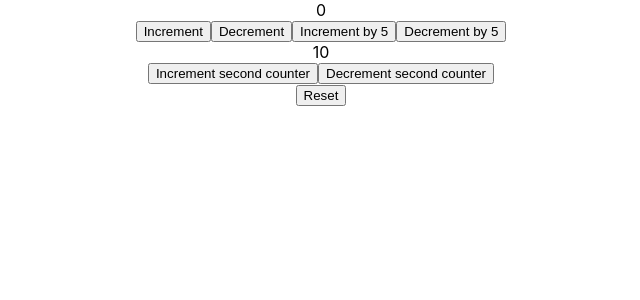
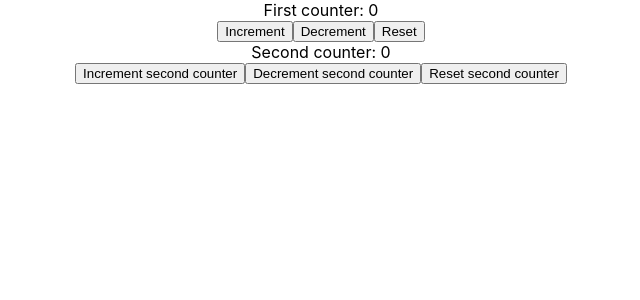
Before and after one commit to Alex-2kZharkov/React-Hooks-learning, a React (Create React App) app: page / in a window 1280 px wide. Shown: the top 300 px of the page, without its empty margins (319-959 px from the left). Built offline with nearby package versions, Linux system fonts and the light colour scheme.

Commit message:
Two simple use reducers for counters. They are independent and share similar functionality without copying logic for reducer function

```diff
--- a/src/App.js
+++ b/src/App.js
@@ -1,13 +1,12 @@
 import React from 'react';
 import './App.css';
 import UseReducerCounter from './UseReducerCounter';
-import UseReducerAnotherCounter from './UseReducerAnotherCounter';
 
 function App() {
   return (
     <div className='App'>
       <div>
-        <UseReducerAnotherCounter />
+        <UseReducerCounter />
       </div>
     </div>
   );
--- a/src/UseReducerCounter.js
+++ b/src/UseReducerCounter.js
@@ -19,13 +19,22 @@ const reducer = (state, action) => {
   }
 };
 function UseReducerCounter() {
-  const [count, dispatch] = useReducer(reducer, initialState);
+  const [count, dispatch] = useReducer(reducer, initialState); // first reducer
+  const [count2, dispatch2] = useReducer(reducer, initialState); // seconds reducer
   return (
     <div>
-      <div>{count}</div>
+      <div>First counter: {count}</div>
       <button onClick={() => dispatch('increment')}>Increment</button>
       <button onClick={() => dispatch('decrement')}>Decrement</button>
       <button onClick={() => dispatch('reset')}>Reset</button>
+      <div>Second counter: {count2}</div>
+      <button onClick={() => dispatch2('increment')}>
+        Increment second counter
+      </button>
+      <button onClick={() => dispatch2('decrement')}>
+        Decrement second counter
+      </button>
+      <button onClick={() => dispatch2('reset')}>Reset second counter</button>
     </div>
   );
 }
```
